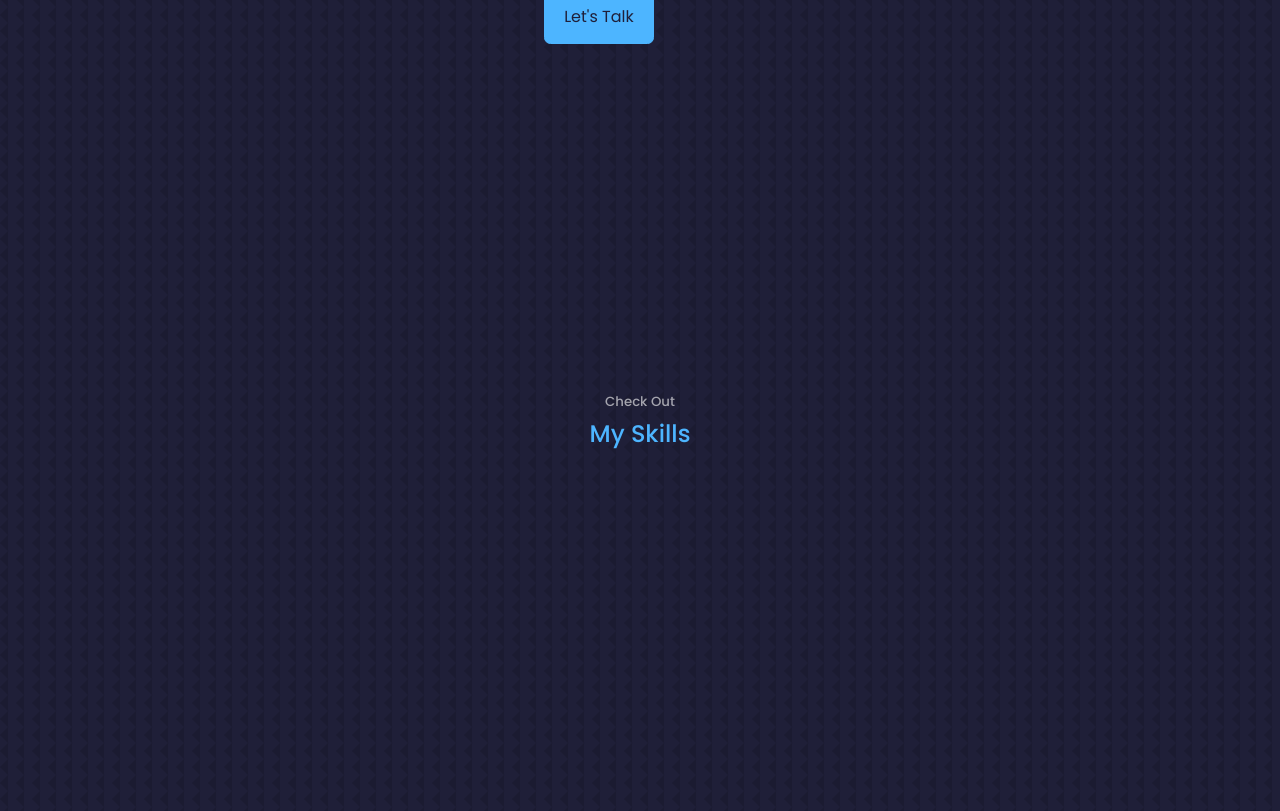
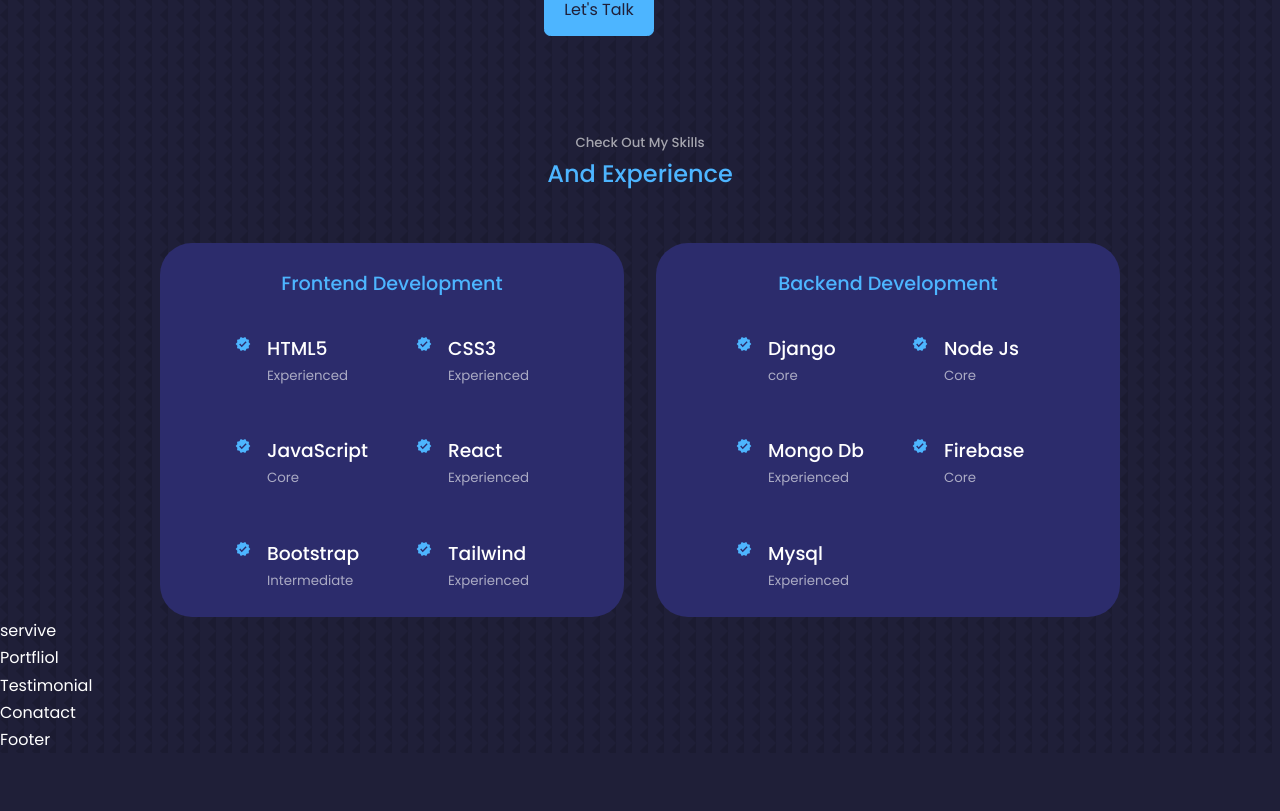
Before and after one commit to ovie-daveth/MyPortfolio, a React (Create React App) app: page / in a window 1280 px wide. Shown: the part 1449-2260 px from the top of the page. After the commit the page ends 2202 px from the top, so only its background shows below. Built offline with nearby package versions, Linux system fonts and the light colour scheme; the HTML template or start-up script is replaced by a standard one.

Commit message:
Made some chnages in other component and finished the experineced component

```diff
--- a/src/components/about/about.scss
+++ b/src/components/about/about.scss
@@ -1,5 +1,4 @@
-.about{
-    height: 100vh;
+section{
     .about__container{
         display: grid;
         grid-template-columns: 30% 60%;
@@ -65,7 +64,7 @@
 
 }
 @media screen and (max-width:1024px) {
-        .about{
+        section{
             .about__container{
                 grid-template-columns: 1fr;
                   .about__me-img{
@@ -84,8 +83,7 @@
 
   /* ===========Monile devices ===========*/
   @media screen and (max-width:600px) {
-    .about{
-        height: 160vh;
+    section{
         .about__container{
             .about__me-img{
                 width: 65%;
@@ -93,6 +91,7 @@
         }
         .about__me-desc{
             width: 100%;
+            margin-bottom: 6rem;
             .about_skills{
                 grid-template-columns: 1fr 1fr;
             }
@@ -102,9 +101,6 @@
                 margin: 1.5rem 0;
                 text-align: justify;
             }
-            .btn{
-              margin: 0 7rem;
-            }
         }
     }
 }
--- a/src/components/experience/Experience.jsx
+++ b/src/components/experience/Experience.jsx
@@ -1,10 +1,109 @@
 import React from 'react'
+import {MdVerified} from 'react-icons/md'
+
+import './experience.scss'
+
+const frontend = [
+  {
+    id: 1,
+    title: 'HTML5',
+    level: 'Experienced'
+  },
+  {
+    id: 2,
+    title: 'CSS3',
+    level: 'Experienced'
+  },
+  {
+    id: 3,
+    title: 'JavaScript',
+    level: 'Core'
+  },
+  {
+    id: 4,
+    title: 'React',
+    level: 'Experienced'
+  },
+  {
+    id: 5,
+    title: 'Bootstrap',
+    level: 'Intermediate'
+  },
+  {
+    id: 6,
+    title: 'Tailwind',
+    level: 'Experienced'
+  },
+]
+const backend = [
+  {
+    id: 1,
+    title: 'Django',
+    level: 'core'
+  },
+  {
+    id: 2,
+    title: 'Node Js',
+    level: 'Core'
+  },
+  {
+    id: 3,
+    title: 'Mongo Db',
+    level: 'Experienced'
+  },
+  {
+    id: 4,
+    title: 'Firebase',
+    level: 'Core'
+  },
+  {
+    id: 5,
+    title: 'Mysql',
+    level: 'Experienced'
+  },
+]
 
 const Experience = () => {
   return (
     <section id="experience">
-     <h5>Check Out</h5>
-     <h2>My Skills</h2>
+     <h5>Check Out My Skills</h5>
+     <h2>And Experience</h2>
+     <div className="container experience__container">
+        <div className="frontend">
+          <h2>Frontend Development</h2>
+          <div className="experience__item-container">
+           {
+            frontend.map(item => (
+              <article key={item.id}>
+              <span><MdVerified /></span>
+              <div className="experience__item">
+                <h3>{item.title}</h3>
+                <small>{item.level}</small>
+              </div>
+            </article>
+            ))
+           }
+
+          </div>
+        </div>
+        <div className="backend">
+          <h2>Backend Development</h2>
+          <div className="experience__item-container">
+           {
+            backend.map(item => (
+              <article key={item.id}>
+              <span><MdVerified /></span>
+              <div className="experience__item">
+                <h3>{item.title}</h3>
+                <small>{item.level}</small>
+              </div>
+            </article>
+            ))
+           }
+
+          </div>
+        </div>
+     </div>
     </section>
   )
 }
--- a/src/components/experience/experience.scss
+++ b/src/components/experience/experience.scss
@@ -0,0 +1,74 @@
+section{
+    .experience__container{
+        display: grid;
+        grid-template-columns: repeat(2, 1fr);
+        gap: 2rem;
+        .frontend, .backend {
+            border-radius: 2rem;
+            background-color: var(--color-bg-variant);
+            border: 1px solid transparent;
+            display: flex;
+            flex-direction: column;
+            gap: 2rem;
+            align-items: center;
+            padding: 1.5rem 0;
+            transition: all ease-in-out .4s;
+            &:hover{
+                background: transparent;
+                border-color: var(--color-primary);
+            }
+            h2{
+                font-size: 1.2rem;
+                color: var(--color-primary);
+
+            }
+            .experience__item-container{
+                display: grid;
+                grid-template-columns: 1fr 1fr;
+                gap: 3rem;
+                article{
+                    display: flex;
+                    align-items: flex-start;
+                    gap: 1rem;
+                    span{
+                        color: var(--color-primary)
+                    }
+                    .experience__item{
+                       display: flex;
+                       flex-direction: column;
+                       gap:0;
+                       small{
+                        color: var(--color-light);
+                       }
+                    }
+                }
+            }
+        }
+    }
+}
+
+
+
+@media screen and (max-width: 1024px) {
+    section{
+        .experience__container{
+            .frontend, .backend{
+                .experience__item-container{
+                    padding: 0 1rem;
+                    article{
+                        h3{
+                            font-size: .9rem;
+                        }
+                    }
+                }
+            }
+        }
+    }
+}
+@media screen and (max-width: 600px) {
+    section{
+        .experience__container{
+            grid-template-columns: 1fr;
+        }
+    }
+}
--- a/src/components/header/header.scss
+++ b/src/components/header/header.scss
@@ -1,7 +1,4 @@
 section{
-    height: 100vh;
-    overflow: hidden;
-
     .header__container{
         text-align: center;
         height: 100%;
@@ -36,9 +33,8 @@
             background: linear-gradient(var(--color-primary), transparent);
             width: 22rem;
             height: 30rem;
-            position: absolute;
-            left: calc(50% - 11rem);
-            margin-top: 4rem;
+            overflow-y: hidden;
+            margin: 4rem auto;
             border-radius: 12rem 12rem 0 0;
             padding: 5rem 1.5rem 1.5rem 1.5rem;
           }
@@ -60,17 +56,17 @@
 
 /* ===========Medium devices ===========*/
 
-@media screen and (max-width:1024px) {
-    section{
-        height: 68vh;
-    }
-  }
+// @media screen and (max-width:1024px) {
+//     section{
+//         height: 68vh;
+//     }
+//   }
 
   /* ===========Monile devices ===========*/
 
   @media screen and (max-width:600px) {
     section{
-        height: 100vh;
+
       .header__container{
         .header__socials, .scroll__down{
             display: none;
--- a/src/index.css
+++ b/src/index.css
@@ -48,8 +48,8 @@
   font-size: 2.5rem;
 }
 section{
-  margin-top: 5rem;
-  height: 100vh;
+  margin-top: 6rem;
+
 
 }
 section>h2, section>h5{
@@ -106,6 +106,7 @@
   }
   section{
     margin-top: 6rem;
+    margin-bottom: 6rem;
   }
 }
 
```
